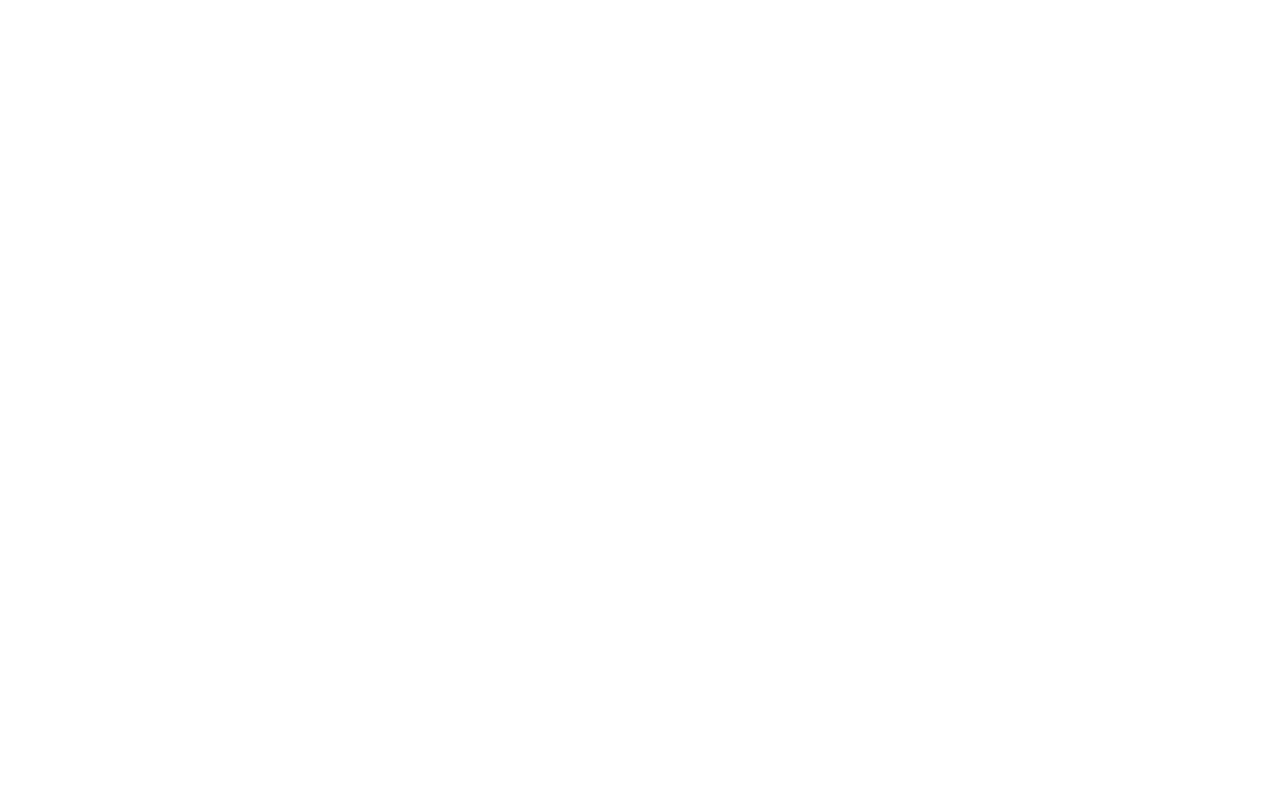
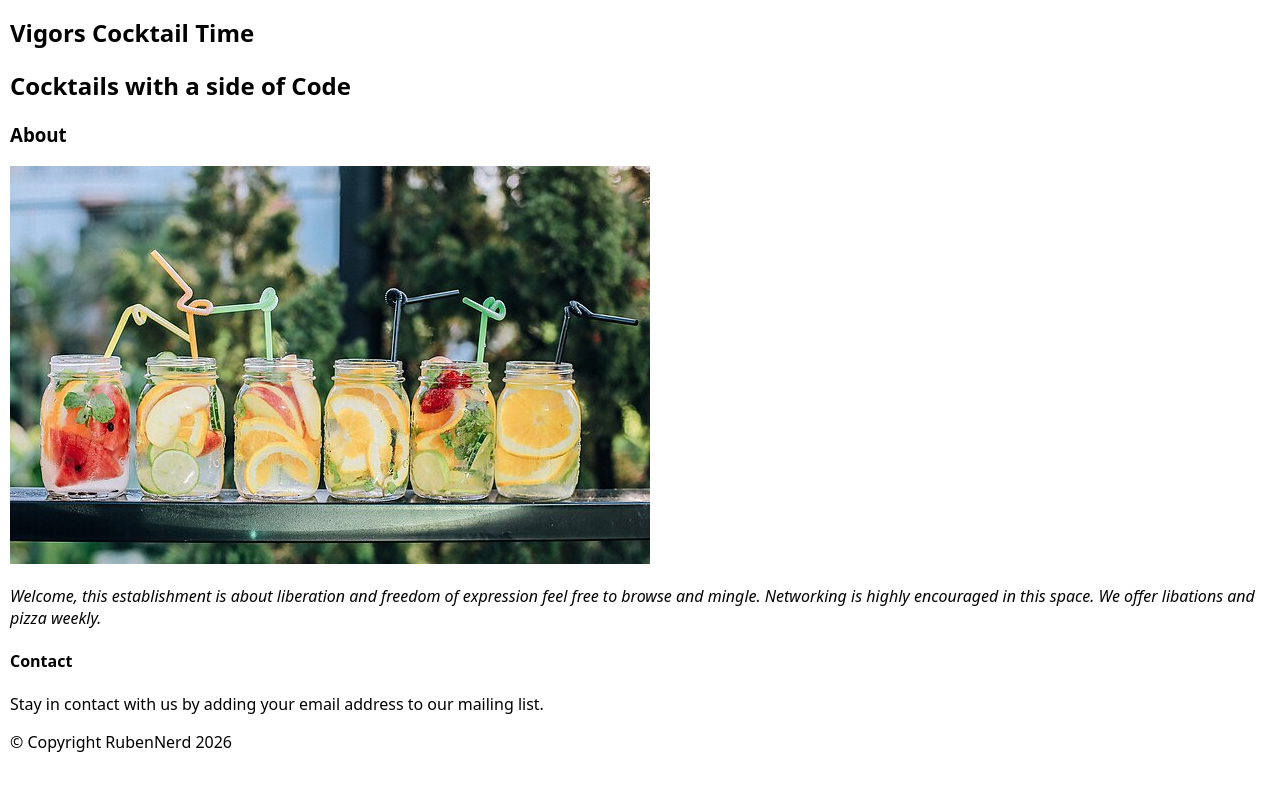
Before and after one commit to RubenNerd/Coding-and-Cocktails-Intro-to-HTML2, a plain HTML site: page index.html in a window 1280 px wide. Drawn offline with Linux system fonts and the light colour scheme.

Commit message:
1st commit

```diff
--- a/index.html
+++ b/index.html
@@ -5,9 +5,22 @@
     <meta name="viewport" content="width=device-width, initial-scale=1.0" />
     <meta http-equiv="X-UA-Compatible" content="ie=edge" />
     <link rel="stylesheet" href="./css/styles.css">
-    <title>Document</title>
+    <title>Ruben's Cocktail Lounge</title>
   </head>
   <body>
+        <h1>Vigors Cocktail Time</h1>
+        <h2>Cocktails with a side of Code</h2>
+        <section><h3>About</h3>
+          <img src="images/Cocktails_juice_(Unsplash).jpg"/>
+        <p><em>Welcome, this establishment is about liberation and freedom of expression
+          feel free to browse and mingle. Networking is highly encouraged in this space.
+          We offer libations and pizza weekly.</em></p>
+        <h4>Contact</h4>
+        <p>Stay in contact with us by adding your email address to our mailing list.</p>
+        <footer>&copy; Copyright RubenNerd 2026</footer>
+
+        </section>
+
 
   </body>
 </html>
```
Also changed, not shown: images/Cocktails_juice_(Unsplash).jpg (added).
